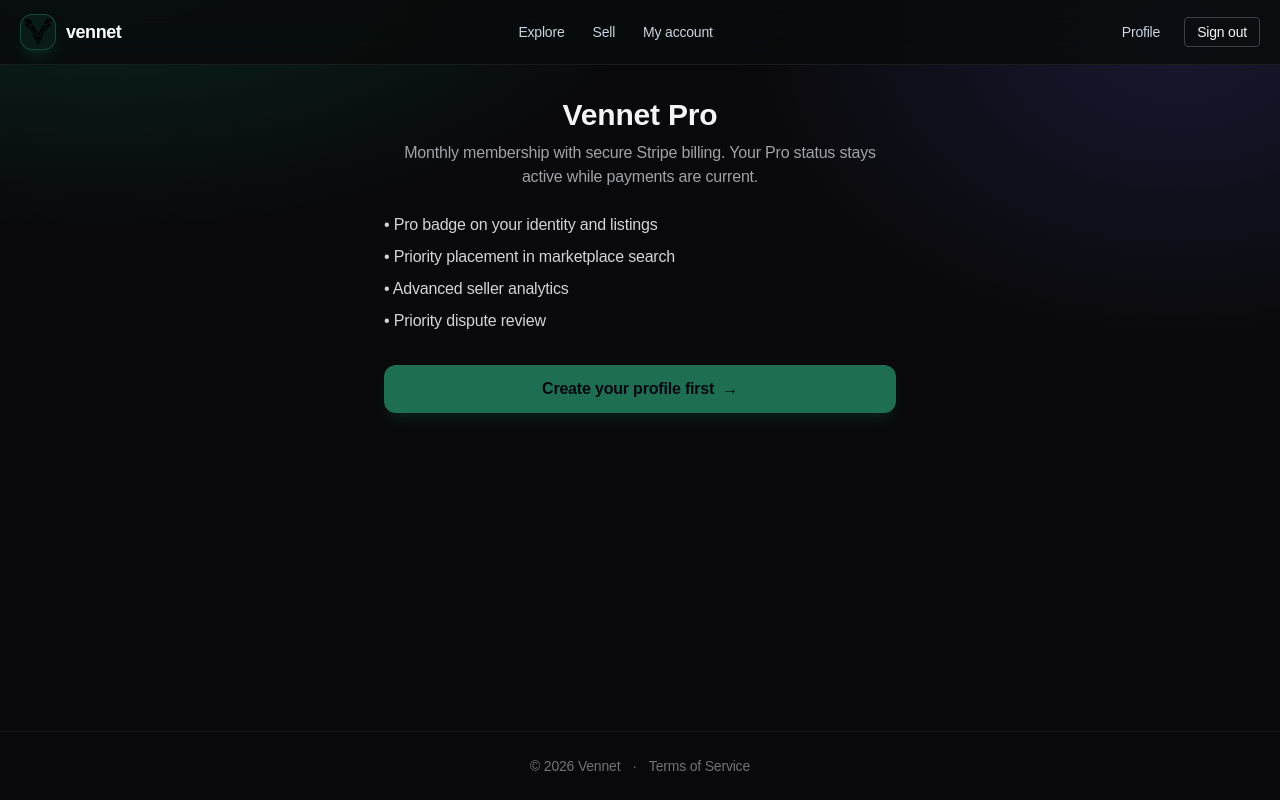
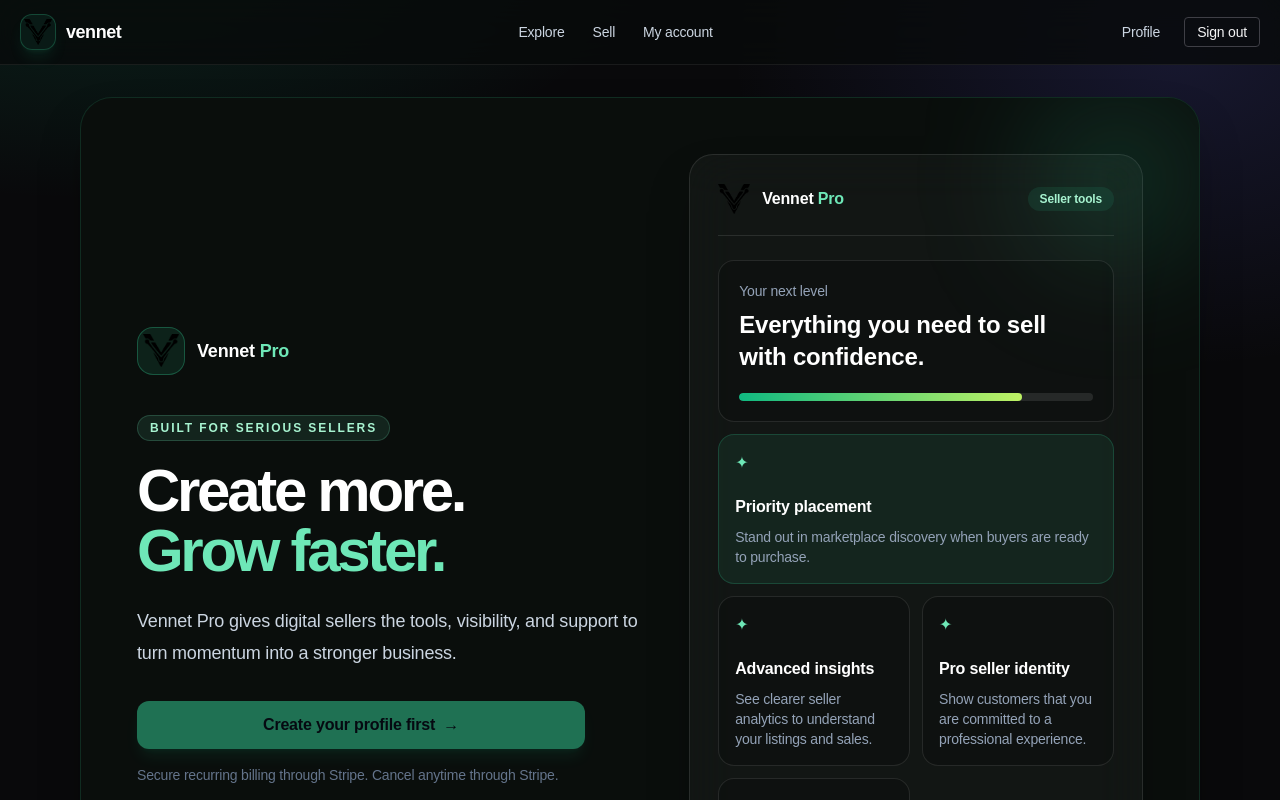
Before and after one commit to MagroOwner/Vennet, a Next.js app: page /pro in a window 1280 px wide. Shown: the top 800 px of the page. Built offline with nearby package versions, Linux system fonts and the light colour scheme; no server answers; the database is empty; sample sign-in values are in the browser's storage.

Commit message:
Redesign Vennet Pro experience

```diff
--- a/src/app/pro/page.tsx
+++ b/src/app/pro/page.tsx
@@ -1,3 +1,4 @@
+import { BrandMark } from "@/components/BrandMark";
 import { ProUpgradeButton } from "@/components/forms/ProUpgradeButton";
 import { getIdentity } from "@/lib/queries";
 import { requireSession } from "@/lib/session";
@@ -5,10 +6,10 @@ import { requireSession } from "@/lib/session";
 export const dynamic = "force-dynamic";
 
 const BENEFITS = [
-  "Pro badge on your identity and listings",
-  "Priority placement in marketplace search",
-  "Advanced seller analytics",
-  "Priority dispute review",
+  ["Priority placement", "Stand out in marketplace discovery when buyers are ready to purchase."],
+  ["Advanced insights", "See clearer seller analytics to understand your listings and sales."],
+  ["Pro seller identity", "Show customers that you are committed to a professional experience."],
+  ["Priority support", "Get faster help when you need it most."],
 ];
 
 export default async function ProPage() {
@@ -16,16 +17,28 @@ export default async function ProPage() {
   const identity = await getIdentity(userId);
 
   return (
-    <div className="mx-auto max-w-lg text-center">
-      <h1 className="text-3xl font-bold">Vennet Pro</h1>
-      <p className="mt-2 text-zinc-400">Monthly membership with secure Stripe billing. Your Pro status stays active while payments are current.</p>
-      <ul className="mt-6 space-y-2 text-left text-zinc-300">
-        {BENEFITS.map((benefit) => (
-          <li key={benefit}>• {benefit}</li>
-        ))}
-      </ul>
-      {identity?.isPro && <p className="mt-8 font-medium text-emerald-400">Your Vennet Pro access is currently active.</p>}
-      <ProUpgradeButton hasIdentity={Boolean(identity)} isPro={Boolean(identity?.isPro)} />
+    <div className="relative isolate overflow-hidden rounded-[2rem] border border-emerald-400/15 bg-[#0a0e0c] px-6 py-10 shadow-2xl shadow-black/40 sm:px-10 lg:px-14 lg:py-14">
+      <div className="pro-glow pro-glow-left" /><div className="pro-glow pro-glow-right" /><div className="pro-grid" />
+      <div className="relative grid items-center gap-12 lg:grid-cols-[1fr_0.9fr]">
+        <section>
+          <div className="flex items-center gap-3"><span className="grid h-12 w-12 place-items-center rounded-2xl border border-emerald-400/30 bg-emerald-400/10"><BrandMark className="h-9 w-9" /></span><span className="text-lg font-bold text-white">Vennet <span className="text-emerald-300">Pro</span></span></div>
+          <p className="mt-10 inline-flex rounded-full border border-emerald-300/20 bg-emerald-300/10 px-3 py-1 text-xs font-semibold uppercase tracking-[0.16em] text-emerald-200">Built for serious sellers</p>
+          <h1 className="mt-5 max-w-xl text-5xl font-black tracking-[-0.055em] text-white sm:text-6xl">Create more.<br /><span className="text-emerald-300">Grow faster.</span></h1>
+          <p className="mt-6 max-w-lg text-lg leading-8 text-slate-300">Vennet Pro gives digital sellers the tools, visibility, and support to turn momentum into a stronger business.</p>
+          {identity?.isPro && <p className="mt-6 inline-flex items-center gap-2 rounded-full border border-emerald-300/20 bg-emerald-300/10 px-4 py-2 text-sm font-semibold text-emerald-200"><span className="h-2 w-2 rounded-full bg-emerald-300" />Your Pro access is active</p>}
+          <div className="max-w-md"><ProUpgradeButton hasIdentity={Boolean(identity)} isPro={Boolean(identity?.isPro)} /></div>
+          <p className="mt-4 text-sm text-slate-500">Secure recurring billing through Stripe. Cancel anytime through Stripe.</p>
+        </section>
+
+        <section className="relative rounded-3xl border border-white/10 bg-white/[0.035] p-5 shadow-2xl shadow-black/40 backdrop-blur-xl sm:p-7">
+          <div className="absolute -right-14 -top-14 h-40 w-40 rounded-full bg-emerald-400/20 blur-3xl" />
+          <div className="relative flex items-center justify-between border-b border-white/10 pb-5"><div className="flex items-center gap-3"><BrandMark className="h-8 w-8" /><span className="font-bold text-white">Vennet <span className="text-emerald-300">Pro</span></span></div><span className="rounded-full bg-emerald-400/10 px-3 py-1 text-xs font-semibold text-emerald-200">Seller tools</span></div>
+          <div className="relative mt-6 grid grid-cols-2 gap-3">
+            <div className="col-span-2 rounded-2xl border border-white/10 bg-black/20 p-5"><p className="text-sm text-slate-400">Your next level</p><p className="mt-2 text-2xl font-bold text-white">Everything you need to sell with confidence.</p><div className="mt-5 h-2 overflow-hidden rounded-full bg-white/10"><div className="h-full w-4/5 rounded-full bg-gradient-to-r from-emerald-500 to-lime-300" /></div></div>
+            {BENEFITS.map(([title, description], index) => <div key={title} className={index === 0 ? "col-span-2 rounded-2xl border border-emerald-400/20 bg-emerald-400/[0.08] p-4" : "rounded-2xl border border-white/10 bg-black/20 p-4"}><span className="text-emerald-300">✦</span><h2 className="mt-5 font-semibold text-white">{title}</h2><p className="mt-2 text-sm leading-5 text-slate-400">{description}</p></div>)}
+          </div>
+        </section>
+      </div>
     </div>
   );
 }
```
